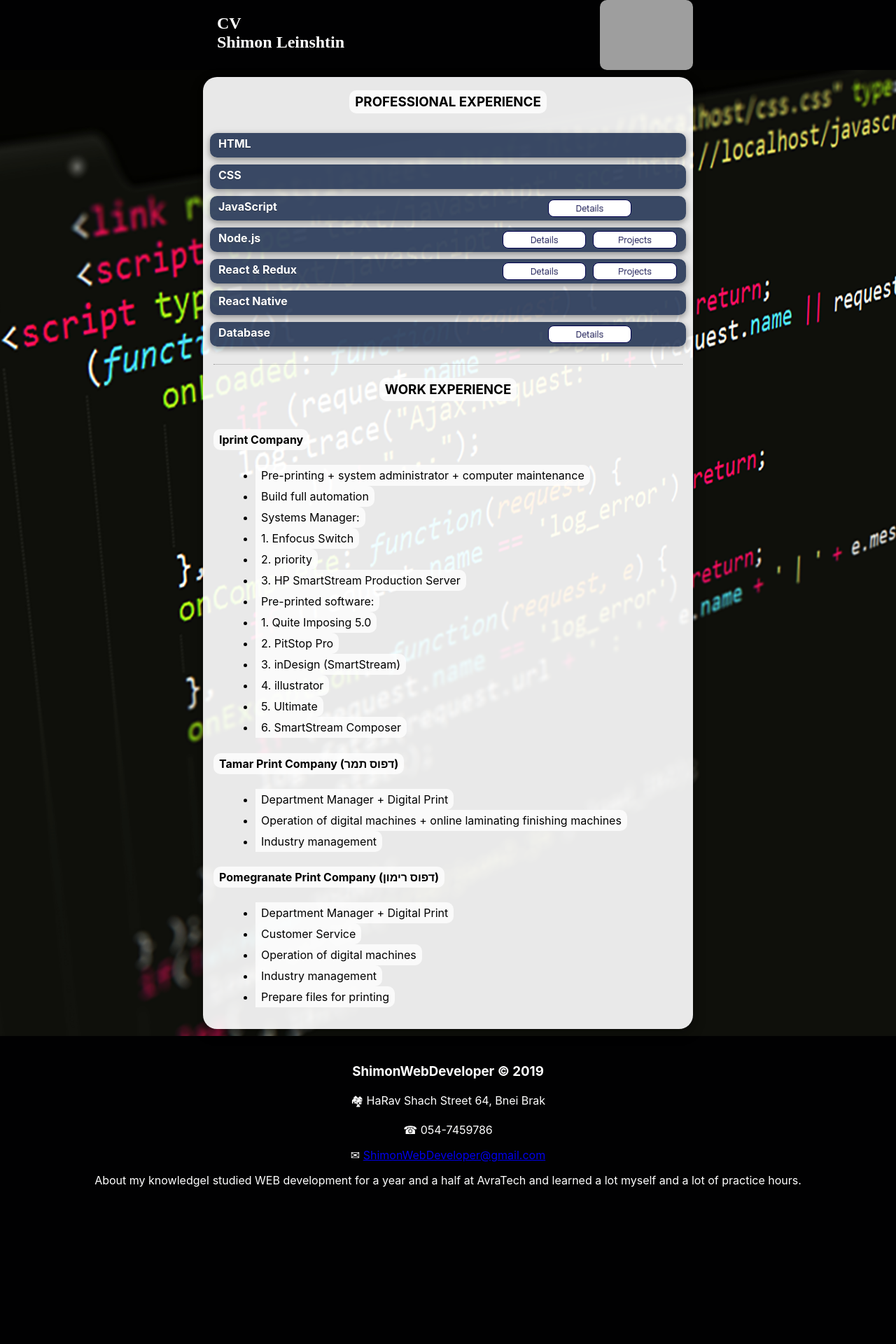
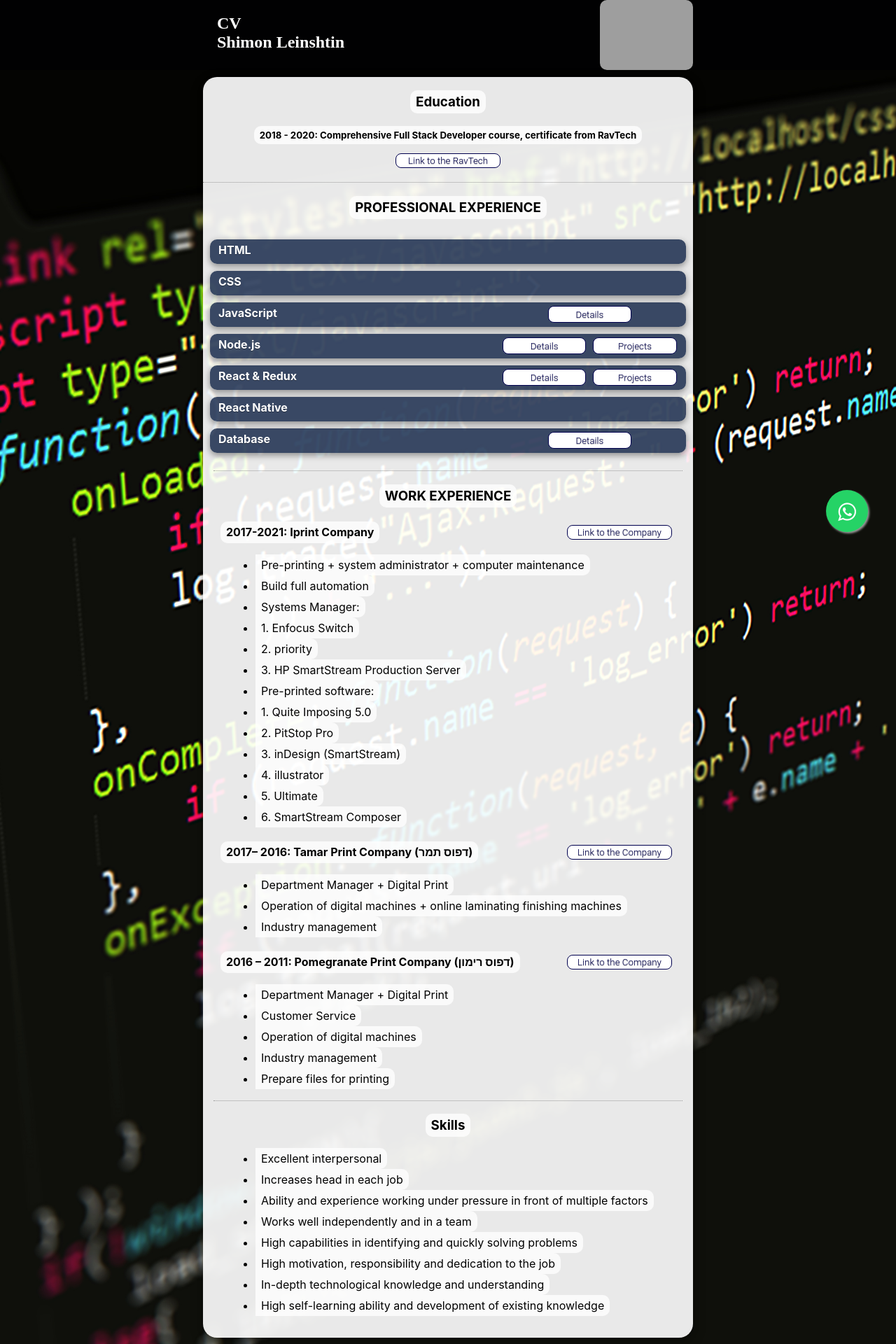
Before and after one commit to Shimon-Levinshtein/vc-shimon, a React (Create React App) app: page / in a window 1280 px wide. Shown: the top 1920 px of the page at 70% size. Before the commit the page ends 1732 px from the top, so only its background shows below. Built offline with nearby package versions, Linux system fonts and the light colour scheme; grey boxes are pictures that could not be loaded.

Commit message:
finish the app

```diff
--- a/public/index.html
+++ b/public/index.html
@@ -24,6 +24,9 @@
       work correctly both with client-side routing and a non-root public URL.
       Learn how to configure a non-root public URL by running `npm run build`.
     -->
+    <!-- font awesome -->
+    <link rel="stylesheet" href="https://maxcdn.bootstrapcdn.com/font-awesome/4.5.0/css/font-awesome.min.css">
+
     <title>React App</title>
   </head>
   <body>
--- a/src/components/Body/Body.css
+++ b/src/components/Body/Body.css
@@ -20,6 +20,11 @@
     padding-bottom: 15px;
 }
 
+.bady-Education-top {
+    border-bottom: 1px dotted #999999;
+    padding-bottom: 15px;
+}
+
 .dive-bady-work-experience {
     width: 100%;
     border-top: 1px dotted #999999;
@@ -28,3 +33,63 @@
 .div-display-work-experience {
     padding-top: 15px;
 }
+
+.dive-bady-work-experience h3 {
+    margin-bottom: 0;
+}
+
+.dive-bady-skills {
+    border-top: 1px dotted #999999;
+
+}
+
+.dive-bady-skills h3{
+    margin-bottom: 0px;
+}
+
+.div-RavTech-box h5{
+    margin-bottom: 8px;
+    margin-top: 0px;
+    margin-left: 10px;
+    margin-right: 10px;
+}
+
+.div-RavTech-box button{
+    border-radius: 8px;
+    /* height: 28px; */
+    width: 150px;
+    display:inline-block;
+    padding: 2px;
+    margin: 5px;
+    border: 0.1em solid rgb(0, 0, 78);
+    color: rgb(0, 0, 78);
+    box-sizing: border-box;
+    text-decoration:none;
+    font-family:'Roboto',sans-serif;
+    font-weight:300;
+    text-shadow: 0 0.04em 0.04em rgba(0,0,0,0.35);
+    background-color: #FFFFFF;
+    text-align: center;
+    transition: all 0.15s;
+
+}
+
+.div-RavTech-box button:hover{
+    text-shadow: 0 0 2em rgba(255,255,255,1);
+    color:#FFFFFF;
+    border-color:#FFFFFF;
+    background-color:  rgb(0, 0, 78);
+    transform: scale(1.05);
+    box-shadow: 0 4px 8px 0 rgba(0, 0, 0, 0.1), 0 3px 10px 0 rgba(128, 128, 128, 0.733);
+    cursor: pointer;
+}
+
+.div-RavTech-box button:checked{
+    text-shadow: 0 0 2em rgba(255,255,255,1);
+    color:#FFFFFF;
+    border-color:#FFFFFF;
+    background-color:  rgb(0, 0, 78);
+    transform: scale(1.05);
+    box-shadow: 0 4px 8px 0 rgba(0, 0, 0, 0.1), 0 3px 10px 0 rgba(128, 128, 128, 0.733);
+    cursor: pointer;
+}
--- a/src/components/Body/Body.js
+++ b/src/components/Body/Body.js
@@ -2,11 +2,13 @@ import React from 'react';
 import DetailWindow from './Components/DetailWindow';
 import './Body.css';
 import { programmingLanguagesArr } from './specification/programmingLanguages';
+import { skills } from './specification/skills';
 import { workExperience } from './specification/workExperience';
 import { connect } from 'react-redux';
 import DetailBlockWindow from './Components/DetailBlockWindow';
 import ProjectsWindow from './Components/ProjectsWindow';
 import WorkExperienceWindow from './Components/WorkExperienceWindow';
+import SkillsWindow from './Components/SkillsWindow';
 
 
 
@@ -21,6 +23,19 @@ const Body = props => {
         }
         return (
             <div className='bady-page'>
+                <div className='bady-Education-top'>
+                    <div className='flex-center'>
+                        <h3 className='white-diameter-around-the-circle'>Education</h3>
+                    </div>
+                    <div className='div-RavTech-box'>
+                        <div className='flex-center'>
+                            <h5 className='white-diameter-around-the-circle'>2018 - 2020: Comprehensive Full Stack Developer course, certificate from RavTech</h5>
+                        </div>
+                        <a href='https://ravtech.co.il/' target='blank'>
+                            <button>Link to the RavTech</button>
+                        </a>
+                    </div>
+                </div>
                 <div className='flex-center'>
                     <h3 className='white-diameter-around-the-circle'>PROFESSIONAL EXPERIENCE</h3>
                 </div>
@@ -29,6 +44,7 @@ const Body = props => {
                 ))}
                 <div className='div-display-work-experience'>
                     {workExperiencePage()}
+                    {skillsPage()}
                 </div>
             </div>
         );
@@ -47,6 +63,17 @@ const Body = props => {
         )
     };
 
+    const skillsPage = () => {
+        return (
+            <div className='dive-bady-skills'>
+                <div className='flex-center'>
+                    <h3 className='white-diameter-around-the-circle'>Skills</h3>
+                </div>
+                <SkillsWindow obj={skills} />
+            </div>
+        )
+    };
+
     return (
 
         <div className='div-body'>
--- /dev/null
+++ b/src/components/Body/Components/SkillsWindow.js
@@ -0,0 +1,27 @@
+import React from 'react';
+import './SkillsWindow.css';
+
+const SkillsWindow = props => {
+
+    const displayPage = () => {
+        return (
+            <div >
+                <ul>
+                    {props.obj.map((item, index) => <li key={index.toString()} className='li-work-experience'>{item}</li>)}
+                </ul>
+            </div>
+        )
+    }
+
+
+
+    return (
+        <div className='div-work-skills-window'>
+            {displayPage()}
+        </div>
+    );
+};
+
+
+
+export default SkillsWindow;
--- a/src/components/Body/Components/WorkExperienceWindow.css
+++ b/src/components/Body/Components/WorkExperienceWindow.css
@@ -20,3 +20,53 @@
     border-top-right-radius: 10px;
     border-bottom-right-radius: 10px;
 }
+
+.work-experience-company-name-button {
+    display: flex;
+    justify-content: space-between;
+    margin: 10px;
+    margin-top: 20px;
+}
+.work-experience-company-name-button h4 {
+    margin: 0px;
+}
+
+.work-experience-company-name-button button{
+    border-radius: 8px;
+    /* height: 28px; */
+    width: 150px;
+    display:inline-block;
+    padding: 2px;
+    margin: 5px;
+    border: 0.1em solid rgb(0, 0, 78);
+    color: rgb(0, 0, 78);
+    box-sizing: border-box;
+    text-decoration:none;
+    font-family:'Roboto',sans-serif;
+    font-weight:300;
+    text-shadow: 0 0.04em 0.04em rgba(0,0,0,0.35);
+    background-color: #FFFFFF;
+    text-align: center;
+    transition: all 0.15s;
+
+}
+
+.work-experience-company-name-button button:hover{
+    text-shadow: 0 0 2em rgba(255,255,255,1);
+    color:#FFFFFF;
+    border-color:#FFFFFF;
+    background-color:  rgb(0, 0, 78);
+    transform: scale(1.05);
+    box-shadow: 0 4px 8px 0 rgba(0, 0, 0, 0.1), 0 3px 10px 0 rgba(128, 128, 128, 0.733);
+    cursor: pointer;
+}
+
+.work-experience-company-name-button button:checked{
+    text-shadow: 0 0 2em rgba(255,255,255,1);
+    color:#FFFFFF;
+    border-color:#FFFFFF;
+    background-color:  rgb(0, 0, 78);
+    transform: scale(1.05);
+    box-shadow: 0 4px 8px 0 rgba(0, 0, 0, 0.1), 0 3px 10px 0 rgba(128, 128, 128, 0.733);
+    cursor: pointer;
+}
--- a/src/components/Body/Components/WorkExperienceWindow.js
+++ b/src/components/Body/Components/WorkExperienceWindow.js
@@ -6,8 +6,11 @@ const WorkExperienceWindow = props => {
     const displayPage = () => {
         return (
             <div >
-                <div>
-                    <h4 className='white-diameter-around-the-circle'>{props.obj.companyName}</h4>
+                <div className='work-experience-company-name-button'>
+                    <h4 className='white-diameter-around-the-circle'>{props.obj.yearsWork}: {props.obj.companyName}</h4>
+                    <a href={props.obj.linkCompany} target='blank'>
+                        <button>Link to the Company</button>
+                    </a>
                 </div>
                 <ul>
                     {props.obj.roleCompany.map((item, index) => <li key={index.toString()} className='li-work-experience'>{item}</li>)}
--- /dev/null
+++ b/src/components/Body/specification/skills.js
@@ -0,0 +1,10 @@
+export const skills = [
+    "	Excellent interpersonal	",
+    "	Increases head in each job	",
+    "	Ability and experience working under pressure in front of multiple factors	",
+    "	Works well independently and in a team	",
+    "	High capabilities in identifying and quickly solving problems	",
+    "	High motivation, responsibility and dedication to the job	",
+    "	In-depth technological knowledge and understanding	",
+    "	High self-learning ability and development of existing knowledge	",
+];
--- a/src/components/Footer/Footer.css
+++ b/src/components/Footer/Footer.css
@@ -3,3 +3,25 @@
     color: white;
     padding: 20px;
 }
+.float{
+	position:fixed;
+	width:60px;
+	height:60px;
+	bottom:40px;
+	right:40px;
+	background-color:#25d366;
+	color:#FFF;
+	border-radius:50px;
+	text-align:center;
+  font-size:30px;
+	box-shadow: 2px 2px 3px #999;
+  z-index:100;
+}
+
+.my-float{
+	margin-top:16px;
+}
+
+.footer-company-about {
+    margin-bottom: 100px;
+}
--- a/src/components/Footer/Footer.js
+++ b/src/components/Footer/Footer.js
@@ -9,7 +9,12 @@ const Footer = props => {
                 <p> 🏘  HaRav Shach Street 64, Bnei Brak</p>
             </div>
             <div>
-                <p>☎  054-7459786 </p>
+                <p>📞  054-7459786 </p>
+            </div>
+            <div>
+                <a href="https://wa.me/9720547459786?text=I%20Shimon%20Levimshtin, " class="float" target="_blank">
+                    <i className="fa fa-whatsapp my-float"></i>
+                </a>
             </div>
             <div>
                 <p>✉ <a href="mailto:shimonwebdeveloper@gmail.com">ShimonWebDeveloper@gmail.com</a></p>
```
Also changed, not shown: src/components/Body/Components/SkillsWindow.css (added).
